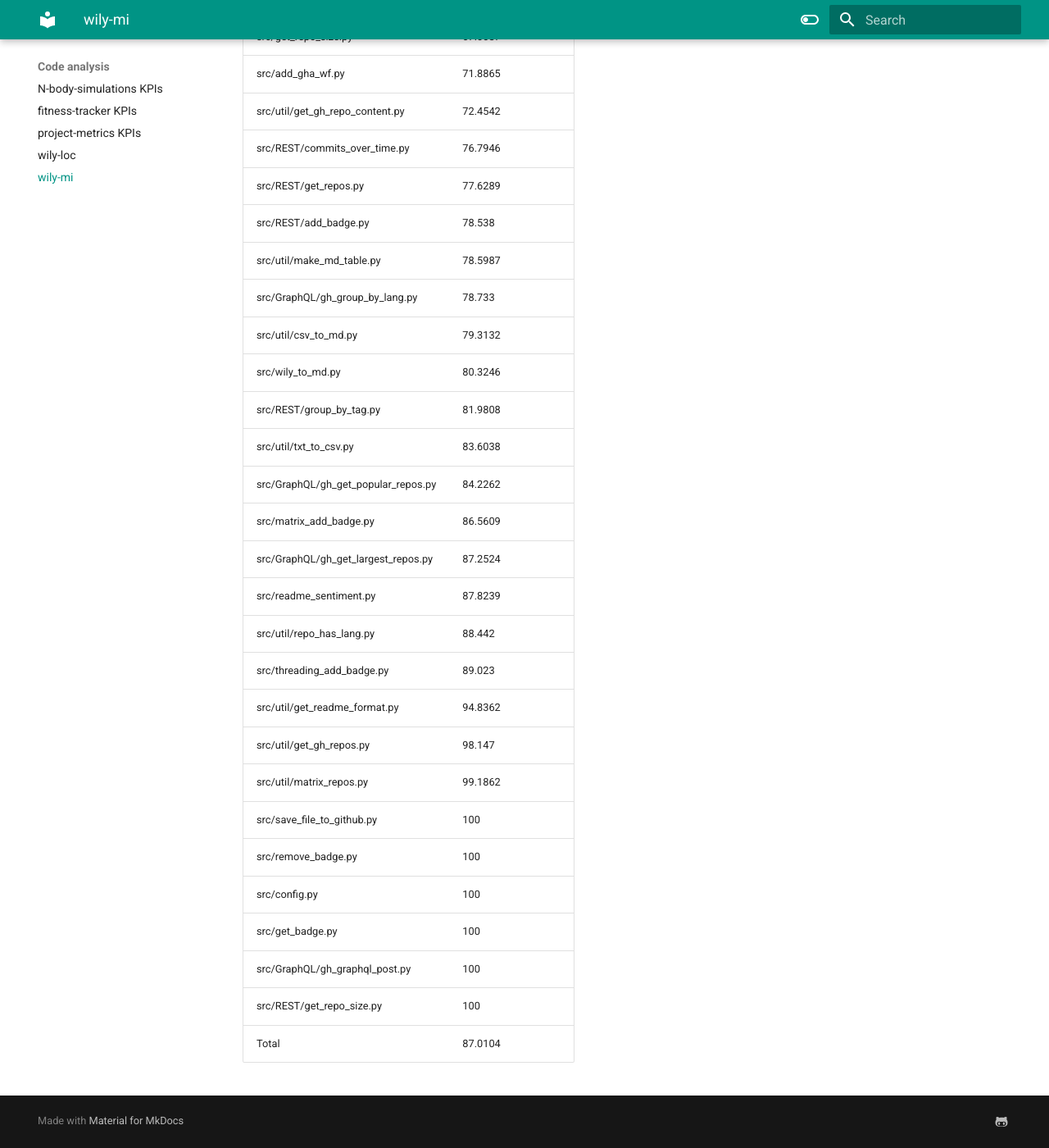
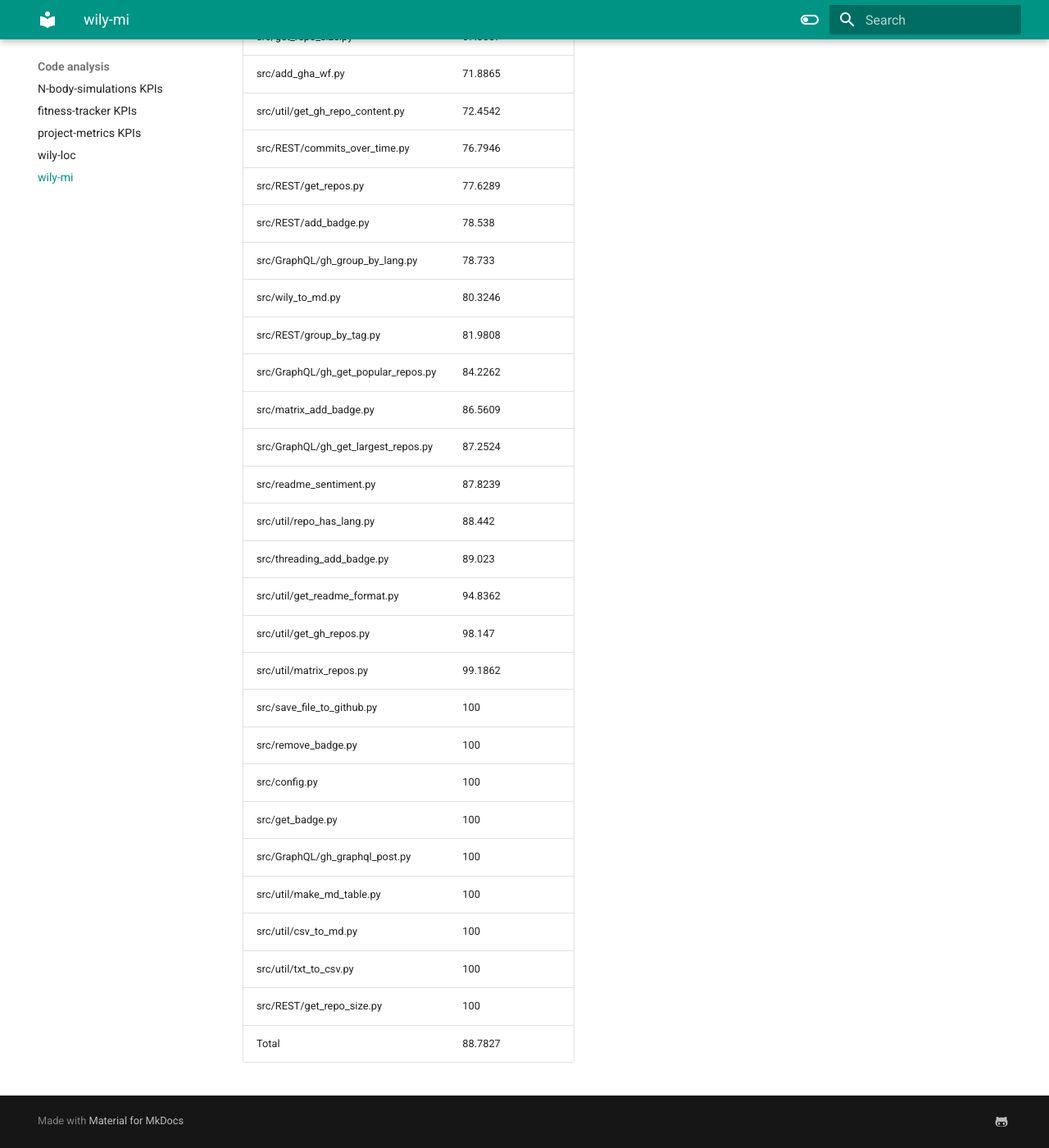
Before and after one commit to TheNewThinkTank/project-metrics, an MkDocs documentation site: the page built from docs/project_docs/code-analysis/wily-mi.md, in a window 1280 px wide and 1400 px high, scrolled down 342 px. Shown: the whole window at 82% size. Built offline with MkDocs 1.6.1 and Material for MkDocs 9.7.7, drawn with Linux system fonts in a browser that asks for light colours.

Commit message:
Updating file

```diff
--- a/docs/project_docs/code-analysis/wily-mi.md
+++ b/docs/project_docs/code-analysis/wily-mi.md
@@ -10,12 +10,9 @@
 | src/REST/commits_over_time.py       |                 76.7946 |
 | src/REST/get_repos.py               |                 77.6289 |
 | src/REST/add_badge.py               |                 78.538  |
-| src/util/make_md_table.py           |                 78.5987 |
 | src/GraphQL/gh_group_by_lang.py     |                 78.733  |
-| src/util/csv_to_md.py               |                 79.3132 |
 | src/wily_to_md.py                   |                 80.3246 |
 | src/REST/group_by_tag.py            |                 81.9808 |
-| src/util/txt_to_csv.py              |                 83.6038 |
 | src/GraphQL/gh_get_popular_repos.py |                 84.2262 |
 | src/matrix_add_badge.py             |                 86.5609 |
 | src/GraphQL/gh_get_largest_repos.py |                 87.2524 |
@@ -30,5 +27,8 @@
 | src/config.py                       |                100      |
 | src/get_badge.py                    |                100      |
 | src/GraphQL/gh_graphql_post.py      |                100      |
+| src/util/make_md_table.py           |                100      |
+| src/util/csv_to_md.py               |                100      |
+| src/util/txt_to_csv.py              |                100      |
 | src/REST/get_repo_size.py           |                100      |
-| Total                               |                 87.0104 |
+| Total                               |                 88.7827 |
```
